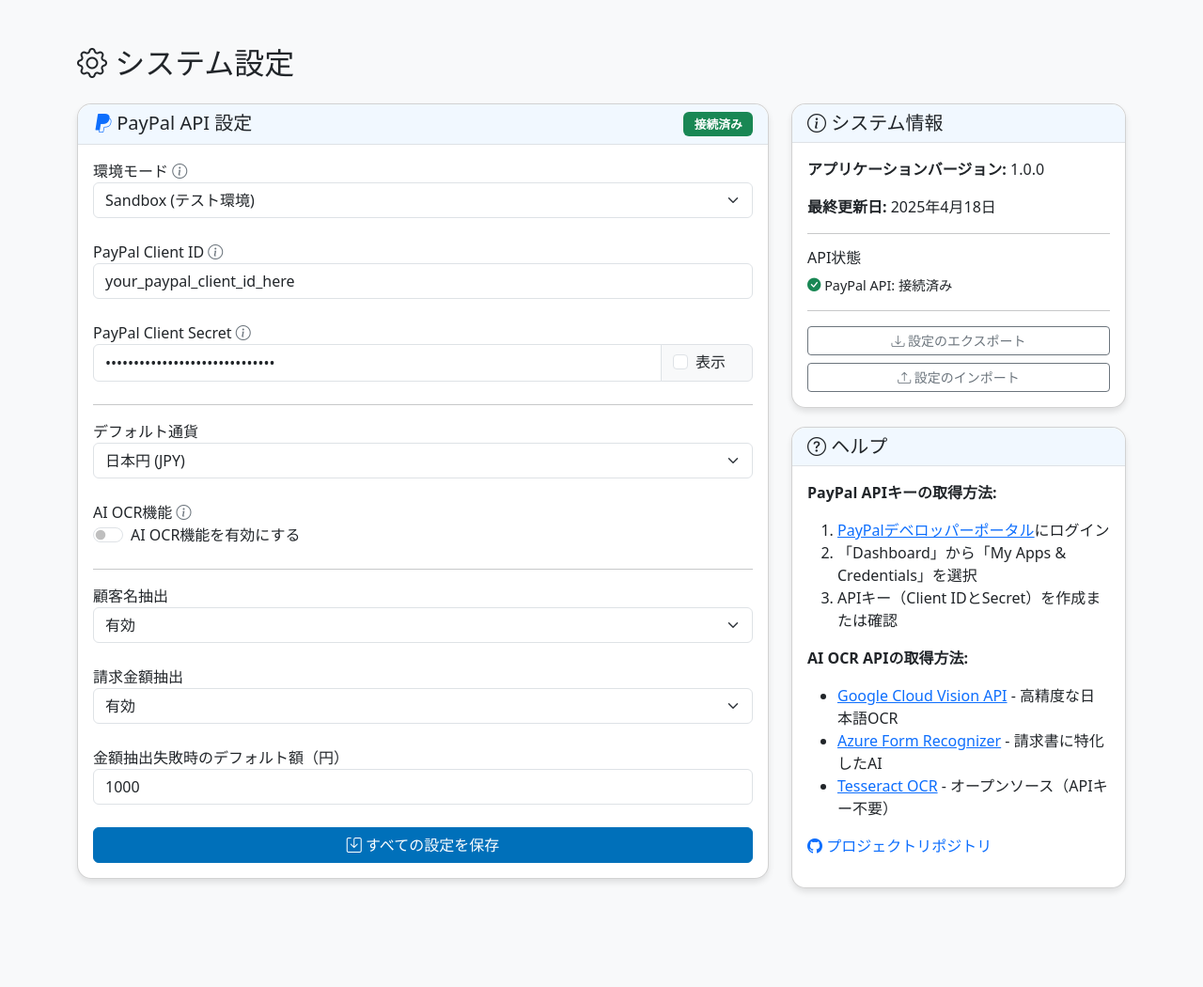
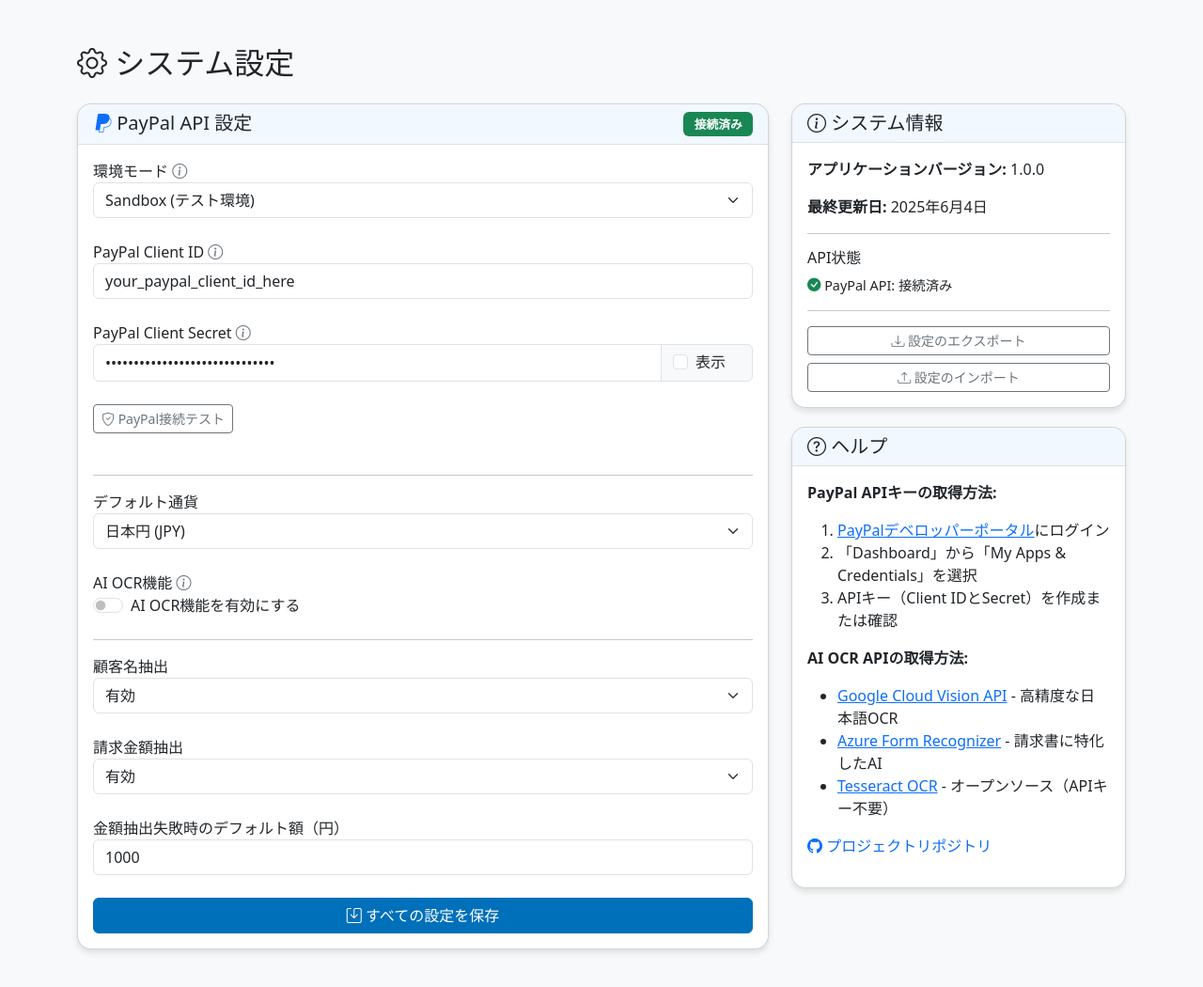
Before and after one commit to Enterkey666/pdf-paypal-system, a Flask app: page /settings in a window 1280 px wide. Shown: the part 56-1106 px from the top of the page at 94% size. Before the commit the page ends 1005 px from the top, so only its background shows below. Run offline with Flask 3, Linux system fonts and the light colour scheme; data that the repository does not hold is empty.

Commit message:
PayPal API接続テスト機能の追加と改良。プログラムからPayPal APIへの接続を検証する機能を実装。設定画面にテストボタンとAJAX機能を追加し、操作性を向上。Tesseract OCR依存関係も追加。

```diff
--- a/app.py
+++ b/app.py
@@ -794,17 +794,23 @@
     return redirect(url_for('settings'))
 
 # PayPal接続テスト
-@app.route('/settings/test_connection')
+@app.route('/settings/test_connection', methods=['POST'])
 def test_connection():
-    """設定されたPayPal API認証情報で接続テストを実行する"""
+    """Provides PayPal API credentials from the request to test the connection."""
     try:
-        if config_manager.test_paypal_connection():
-            return redirect(url_for('settings', message='PayPal API接続テスト成功', message_type='success'))
-        else:
-            return redirect(url_for('settings', message='PayPal API接続テスト失敗', message_type='danger'))
+        data = request.get_json()
+        client_id = data.get('paypal_client_id')
+        client_secret = data.get('paypal_client_secret')
+        mode = data.get('paypal_mode')
+
+        if not client_id or not client_secret or not mode:
+            return jsonify({'success': False, 'message': '必要な認証情報 (Client ID, Client Secret, Mode) が不足しています。'}), 400
+
+        success, message = config_manager.test_paypal_connection(client_id, client_secret, mode)
+        return jsonify({'success': success, 'message': message})
     except Exception as e:
-        logger.error(f"PayPal接続テストエラー: {str(e)}")
-        return redirect(url_for('settings', message=f'エラー: {str(e)}', message_type='danger'))
+        logger.error(f"PayPal接続テスト中に予期せぬエラーが発生しました: {str(e)}")
+        return jsonify({'success': False, 'message': f'サーバーエラーが発生しました: {str(e)}'}), 500
 
 # 設定エクスポート
 @app.route('/export_settings')
--- a/config_manager.py
+++ b/config_manager.py
@@ -9,7 +9,8 @@
 import os
 import json
 import logging
-from typing import Dict, Any, Optional
+import paypalrestsdk
+from typing import Dict, Any, Optional, Tuple
 
 # ロガー設定
 logging.basicConfig(level=logging.INFO)
@@ -188,46 +189,59 @@
             self.save_config(self.config)
             logger.info("環境変数から設定を更新しました")
 
-    def test_paypal_connection(self) -> bool:
+    def test_paypal_connection(self, client_id: Optional[str] = None, client_secret: Optional[str] = None, mode: Optional[str] = None) -> Tuple[bool, str]:
         """
         PayPal APIへの接続をテストする
 
         Returns:
             接続が成功したかどうか
         """
-        import requests
+        # Use provided credentials if available, otherwise use stored config
+        test_client_id = client_id if client_id is not None else self.config.get('paypal_client_id')
+        test_client_secret = client_secret if client_secret is not None else self.config.get('paypal_client_secret')
+        test_mode = mode if mode is not None else self.config.get('paypal_mode', 'sandbox')
 
-        client_id = self.config.get('paypal_client_id')
-        client_secret = self.config.get('paypal_client_secret')
-        mode = self.config.get('paypal_mode', 'sandbox')
-
-        if not client_id or not client_secret:
-            logger.error("PayPal認証情報が設定されていません")
-            return False
-
-        base_url = "https://api-m.sandbox.paypal.com" if mode == "sandbox" else "https://api-m.paypal.com"
-        url = f"{base_url}/v1/oauth2/token"
+        if not test_client_id or not test_client_secret:
+            msg = "PayPal Client ID または Client Secret が設定されていません。"
+            logger.error(msg)
+            return False, msg
 
         try:
-            response = requests.post(
-                url,
-                auth=(client_id, client_secret),
-                headers={
-                    "Accept": "application/json",
-                    "Accept-Language": "en_US"
-                },
-                data={"grant_type": "client_credentials"}
-            )
+            paypalrestsdk.configure({
+                "mode": test_mode,
+                "client_id": test_client_id,
+                "client_secret": test_client_secret
+            })
 
-            if response.status_code == 200:
-                logger.info("PayPal API接続テスト成功")
-                return True
-            else:
-                logger.error(f"PayPal API接続テストエラー: {response.status_code}")
-                return False
+            # Perform a simple API call to test the connection
+            payments = paypalrestsdk.Payment.all({'count': 1}) # type: ignore
+            # If the above call doesn't raise an exception, the connection is successful
+            msg = "PayPal APIへの接続に成功しました。"
+            logger.info(msg)
+            return True, msg
+        except paypalrestsdk.exceptions.PayPalError as e:
+            # Handle PayPal specific errors (e.g., authentication failure)
+            error_message = str(e)
+            if hasattr(e, 'message') and isinstance(e.message, dict) and 'message' in e.message: # type: ignore
+                error_message = e.message['message'] # type: ignore
+            elif hasattr(e, 'response') and hasattr(e.response, 'text'): # type: ignore
+                 try:
+                    error_details = json.loads(e.response.text) # type: ignore
+                    if 'error_description' in error_details:
+                        error_message = error_details['error_description']
+                    elif 'message' in error_details:
+                        error_message = error_details['message']
+                 except json.JSONDecodeError:
+                    error_message = e.response.text # type: ignore
+
+            full_msg = f"PayPal API接続テストエラー: {error_message}"
+            logger.error(full_msg)
+            return False, full_msg
         except Exception as e:
-            logger.error(f"PayPal API接続テスト例外: {str(e)}")
-            return False
+            # Handle other exceptions (e.g., network issues)
+            full_msg = f"PayPal API接続テスト中に予期せぬエラーが発生しました: {str(e)}"
+            logger.error(full_msg)
+            return False, full_msg
 
 
 # シングルトンインスタンス
--- a/requirements.txt
+++ b/requirements.txt
@@ -3,3 +3,5 @@
 requests
 Flask
 Werkzeug
+paypalrestsdk
+pytesseract
--- a/templates/settings.html
+++ b/templates/settings.html
@@ -134,6 +134,13 @@
                                 </div>
                             </div>
 
+                            <div class="form-group mt-3 mb-3">
+                                <button type="button" class="btn btn-outline-secondary btn-sm" id="test_paypal_connection_button">
+                                    <i class="bi bi-shield-check"></i> PayPal接続テスト
+                                </button>
+                                <div id="paypal_connection_status" class="mt-2" style="min-height: 20px;"></div>
+                            </div>
+
                             <hr>
 
                             <div class="form-group">
@@ -239,7 +246,7 @@
                     </div>
                     <div class="card-body">
                         <p><strong>アプリケーションバージョン:</strong> 1.0.0</p>
-                        <p><strong>最終更新日:</strong> 2025年4月18日</p>
+                        <p><strong>最終更新日:</strong> 2025年6月4日</p>
 
                         <hr>
 
@@ -345,6 +352,54 @@
                 ocrSettings.classList.add('d-none');
             }
         });
+
+        // PayPal接続テスト
+        document.getElementById('test_paypal_connection_button').addEventListener('click', function() {
+            const button = this;
+            const statusDiv = document.getElementById('paypal_connection_status');
+            const clientId = document.getElementById('paypal_client_id').value;
+            const clientSecret = document.getElementById('paypal_client_secret').value;
+            const mode = document.getElementById('paypal_mode').value;
+
+            statusDiv.innerHTML = '<span class="text-muted"><i class="bi bi-arrow-repeat"></i> テスト中...</span>';
+            button.disabled = true;
+
+            fetch('/settings/test_connection', {
+                method: 'POST',
+                headers: {
+                    'Content-Type': 'application/json',
+                    // 'X-CSRFToken': '/* csrf_token would go here */' // CSRF保護が有効な場合
+                },
+                body: JSON.stringify({
+                    paypal_client_id: clientId,
+                    paypal_client_secret: clientSecret,
+                    paypal_mode: mode
+                })
+            })
+            .then(response => {
+                if (!response.ok) {
+                    // Handle HTTP errors (e.g., 400, 500)
+                    return response.json().then(errData => {
+                        throw new Error(errData.message || `サーバーエラー: ${response.status}`);
+                    });
+                }
+                return response.json();
+            })
+            .then(data => {
+                if (data.success) {
+                    statusDiv.innerHTML = `<span class="text-success"><i class="bi bi-check-circle-fill"></i> ${data.message}</span>`;
+                } else {
+                    statusDiv.innerHTML = `<span class="text-danger"><i class="bi bi-exclamation-triangle-fill"></i> ${data.message}</span>`;
+                }
+            })
+            .catch(error => {
+                console.error('PayPal接続テストエラー:', error);
+                statusDiv.innerHTML = `<span class="text-danger"><i class="bi bi-exclamation-triangle-fill"></i> ${error.message || '接続テスト中にエラーが発生しました。'}</span>`;
+            })
+            .finally(() => {
+                button.disabled = false;
+            });
+        });
     </script>
 </body>
 </html>
```
